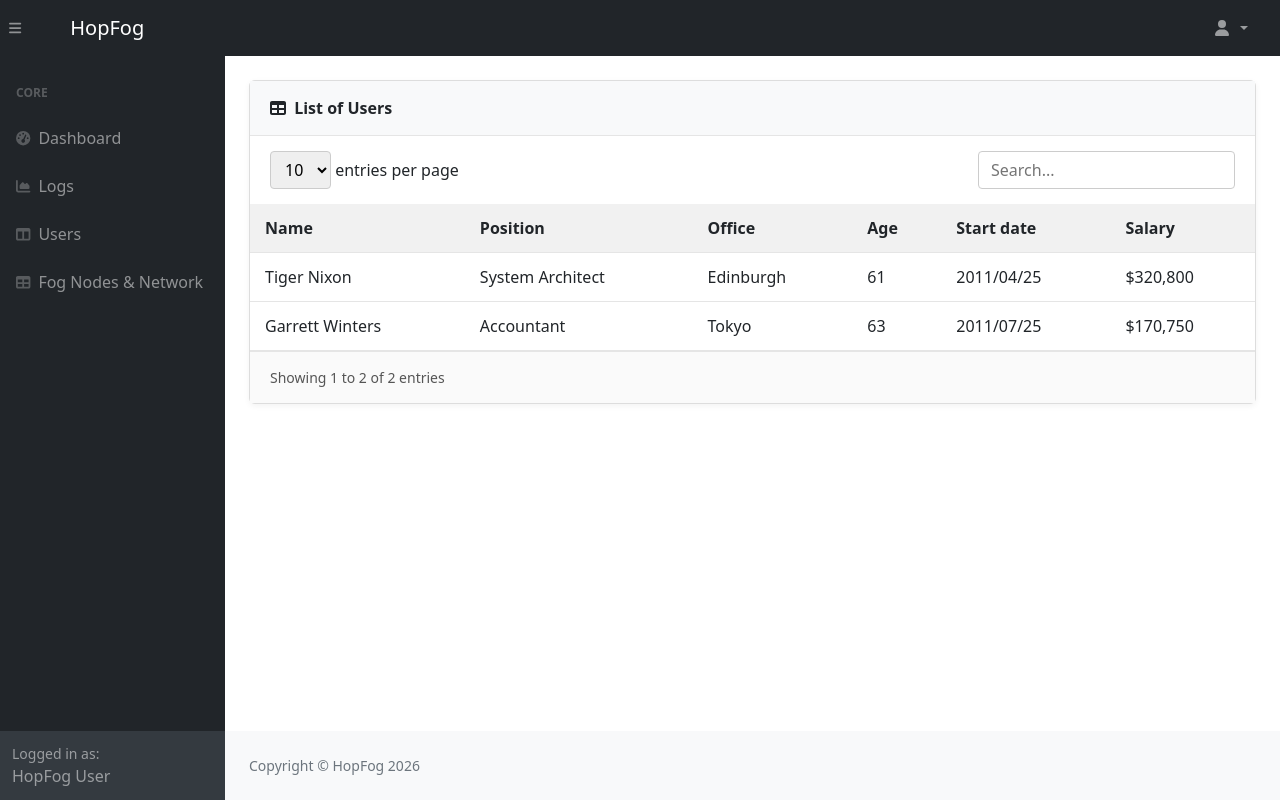
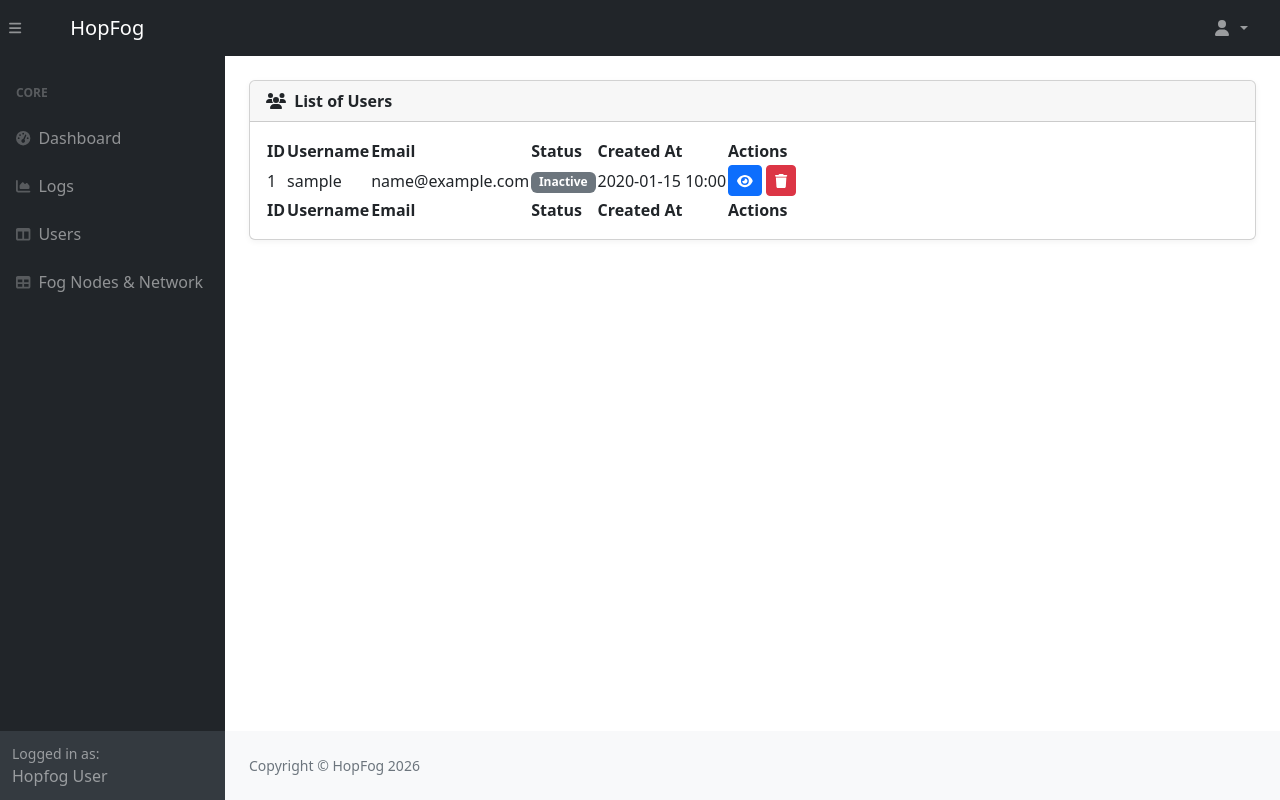
Before and after one commit to kurtLuza/HopFog-Web, a FastAPI app: template templates/user.html in a window 1280 px wide. Run offline with FastAPI, Linux system fonts and the light colour scheme; the template is opened without the code that fills it: most values are stand-ins (such as "Sample title", 1, 10 or a date in 2020); some libraries are stand-ins or nearby versions.

Commit message:
added a register and login page and edited the user page

```diff
--- a/app/main.py
+++ b/app/main.py
@@ -1,5 +1,6 @@
-from fastapi import FastAPI, Request, Depends
-from fastapi.responses import HTMLResponse
+import bcrypt
+from fastapi import FastAPI, Request, Depends, Form, HTTPException
+from fastapi.responses import HTMLResponse, RedirectResponse
 from fastapi.templating import Jinja2Templates
 from fastapi.staticfiles import StaticFiles
 
@@ -13,6 +14,9 @@ from database.connection import engine
 from database.models import Base
 from database.models import Message, MessageRecipient, User
 from database.deps import get_db
+
+
+from routes.auth import verify_password, get_password_hash, create_access_token, verify_token
 
 
 from routes.users import router as users_router
@@ -35,14 +39,99 @@ def on_startup():
 def login_page(request: Request):
     return templates.TemplateResponse("login.html", {"request": request})
 
+@app.post("/login")
+async def login(
+    email: str = Form(...),
+    password: str = Form(...),
+    db: Session = Depends(get_db)
+):
+    print(f"\n=== LOGIN ATTEMPT ===")
+    print(f"Email: {email}")
+    print(f"Password entered: '{password}'")
+    print(f"Password length: {len(password)} chars, {len(password.encode('utf-8'))} bytes")
+
+    user = db.query(User).filter(User.email == email).first()
+
+    if not user:
+        print(f"User not found!")
+        raise HTTPException(status_code=401, detail="Invalid email or password")
+
+    print(f"User found: {user.username}")
+    print(f"Stored hash: {user.password_hash}")
+    print(f"Hash type: {type(user.password_hash)}")
+
+    # Manual verification test
+    try:
+        password_bytes = password.encode('utf-8')
+        hash_bytes = user.password_hash.encode('utf-8')
+
+        print(f"Password bytes: {password_bytes}")
+        print(f"Hash bytes length: {len(hash_bytes)}")
+
+        result = bcrypt.checkpw(password_bytes, hash_bytes)
+        print(f"bcrypt.checkpw result: {result}")
+
+        if not result:
+            print(f"Password verification FAILED")
+            raise HTTPException(status_code=401, detail="Invalid email or password")
+
+    except Exception as e:
+        print(f"Exception during verification: {type(e).__name__}: {e}")
+        import traceback
+        traceback.print_exc()
+        raise HTTPException(status_code=401, detail="Invalid email or password")
+
+    print(f"Login successful!")
+
+    token = create_access_token(data={"sub": user.email})
+    response = RedirectResponse(url="/dashboard", status_code=302)
+    response.set_cookie(key="access_token", value=f"Bearer {token}", httponly=True)
+    return response
+
 @app.get("/register", response_class=HTMLResponse)
 def register(request: Request):
     return templates.TemplateResponse("register.html", {"request": request})
 
+@app.post("/register")
+async def register_user(
+    email: str = Form(...),
+    username: str = Form(...),
+    password: str = Form(...),
+    db: Session = Depends(get_db)
+):
+    print(f"DEBUG - Registering user:")
+    print(f"  Email: {email}")
+    print(f"  Username: {username}")
+    print(f"  Password length: {len(password)} chars, {len(password.encode('utf-8'))} bytes")
+    # Check if email already exists
+    existing_user = db.query(User).filter(User.email == email).first()
+    if existing_user:
+        raise HTTPException(status_code=400, detail="Email already registered")
+
+    # Check if username already exists
+    existing_username = db.query(User).filter(User.username == username).first()
+    if existing_username:
+        raise HTTPException(status_code=400, detail="Username already taken")
+
+    # Hash the password (NOT the SECRET_KEY!)
+    hashed_password = get_password_hash(password)
+    print(f"  Hashed password successfully")
+
+      # Create new user
+    new_user = User(
+        email=email,
+        username=username,
+        password_hash=hashed_password
+    )
+    db.add(new_user)
+    db.commit()
+
+    print(f"  User created successfully with ID: {new_user.id}")
+    return RedirectResponse(url="/?registered=true", status_code=302)
+
 @app.get("/dashboard", response_class=HTMLResponse)
-def dashboard(request: Request, db: Session = Depends(get_db)):
+def dashboard(request: Request, db: Session = Depends(get_db), current_user: User= Depends(verify_token)):
     Sender = aliased(User)
-    Recipient = aliased(User)
 
     # Query messages with sender and recipients
     messages_query = db.query(
@@ -70,16 +159,51 @@ def dashboard(request: Request, db: Session = Depends(get_db)):
 
     return templates.TemplateResponse("dashboard.html", {
         "request": request,
-        "messages": messages
+        "messages": messages,
+        "current_user": current_user
     })
 
 @app.get("/users", response_class=HTMLResponse)
-def users(request: Request):
-    return templates.TemplateResponse("user.html", {"request": request})
+def users(request: Request, db: Session = Depends(get_db), current_user: User = Depends(verify_token)):
+    users_list = db.query(User).all()
+
+    return templates.TemplateResponse("user.html", {
+        "request": request,
+        "users": users_list,
+        "current_user": current_user
+    })
 
 @app.get("/logs", response_class=HTMLResponse)
-def logs(request: Request):
-    return templates.TemplateResponse("logs.html", {"request": request})
+def logs(request: Request, db: Session = Depends(get_db), current_user: User = Depends(verify_token)):
+    Sender = aliased(User)
+
+    messages_query = db.query(
+        Message.id,
+        Message.body,
+        Message.created_at,
+        Sender.username.label('sender_username')
+    ).join(Sender, Message.sender_id == Sender.id).all()
+
+    messages = []
+    for msg in messages_query:
+        recipients = db.query(User.username).join(
+            MessageRecipient, User.id == MessageRecipient.user_id
+        ).filter(MessageRecipient.message_id == msg.id).all()
+
+        messages.append({
+            'id': msg.id,
+            'from': msg.sender_username,
+            'to': [r.username for r in recipients],
+            'message': msg.body,
+            'date': msg.created_at
+        })
+
+    return templates.TemplateResponse("logs.html", {
+        "request": request,
+        "messages": messages,
+        "current_user": current_user
+    })
+
 
 @app.get("/test-db")
 def test_db():
@@ -100,3 +224,13 @@ def delete_message(message_id: int, db: Session = Depends(get_db)):
         db.commit()
         return {"message": "Message deleted successfully"}
     return {"error": "Message not found"}
+
+@app.get("/debug/users")
+def debug_users(db: Session = Depends(get_db)):
+    users = db.query(User).all()
+    return [{
+        "id": user.id,
+        "email": user.email,
+        "username": user.username,
+        "created_at": user.created_at
+    } for user in users]
--- /dev/null
+++ b/routes/auth.py
@@ -0,0 +1,57 @@
+import bcrypt
+import os
+from jose import JWTError, jwt
+from datetime import datetime, timedelta
+from fastapi import Depends, HTTPException, Cookie
+from sqlalchemy.orm import Session
+from dotenv import load_dotenv
+from database.deps import get_db
+from database.models import User
+
+load_dotenv()
+
+SECRET_KEY = os.getenv("SECRET_KEY", "your-secret-key-change-this")
+ALGORITHM = "HS256"
+ACCESS_TOKEN_EXPIRE_MINUTES = 30
+
+def verify_password(plain_password: str, hashed_password: str) -> bool:
+    # Truncate password if needed
+    password_bytes = plain_password.encode('utf-8')
+    if len(password_bytes) > 72:
+        password_bytes = password_bytes[:72]
+
+    return bcrypt.checkpw(password_bytes, hashed_password.encode('utf-8'))
+
+def get_password_hash(password: str) -> str:
+    # Truncate password if needed
+    password_bytes = password.encode('utf-8')
+    if len(password_bytes) > 72:
+        password_bytes = password_bytes[:72]
+
+    hashed = bcrypt.hashpw(password_bytes, bcrypt.gensalt())
+    return hashed.decode('utf-8')
+
+def create_access_token(data: dict):
+    to_encode = data.copy()
+    expire = datetime.utcnow() + timedelta(minutes=ACCESS_TOKEN_EXPIRE_MINUTES)
+    to_encode.update({"exp": expire})
+    return jwt.encode(to_encode, SECRET_KEY, algorithm=ALGORITHM)
+
+def verify_token(access_token: str = Cookie(None), db: Session = Depends(get_db)):
+    if not access_token:
+        raise HTTPException(status_code=401, detail="Not authenticated")
+
+    try:
+        token = access_token.replace("Bearer ", "")
+        payload = jwt.decode(token, SECRET_KEY, algorithms=[ALGORITHM])
+        email: str = payload.get("sub")
+        if email is None:
+            raise HTTPException(status_code=401, detail="Invalid token")
+
+        user = db.query(User).filter(User.email == email).first()
+        if user is None:
+            raise HTTPException(status_code=401, detail="User not found")
+
+        return user
+    except JWTError:
+        raise HTTPException(status_code=401, detail="Invalid token")
--- a/templates/base.html
+++ b/templates/base.html
@@ -79,7 +79,11 @@
 
                 <div class="sb-sidenav-footer">
                     <div class="small">Logged in as:</div>
-                    HopFog User
+                    {% if current_user %}
+                        {{ current_user.username}}
+                    {% else %}
+                        Hopfog User
+                    {% endif %}
                 </div>
             </nav>
         </div>
--- a/templates/dashboard.html
+++ b/templates/dashboard.html
@@ -113,6 +113,4 @@
 <script src="https://cdnjs.cloudflare.com/ajax/libs/Chart.js/2.8.0/Chart.min.js" crossorigin="anonymous"></script>
 <script src="https://cdn.jsdelivr.net/npm/simple-datatables@7.1.2/dist/umd/simple-datatables.min.js" crossorigin="anonymous"></script>
 <script src="{{ url_for('static', path='js/datatables-simple-demo.js') }}"></script>
-<script src="{{ url_for('static', path='js/chart-area-demo.js') }}"></script>
-<script src="{{ url_for('static', path='js/chart-bar-demo.js') }}"></script>
 {% endblock %}
--- a/templates/user.html
+++ b/templates/user.html
@@ -2,65 +2,101 @@
 {% block title %}Users{% endblock %}
 {% block content %}
 
-<div class="table-card">
-    <div class="table-card-header">
-        <i class="fas fa-table me-1"></i> List of Users
+<div class="card mb-4">
+    <div class="card-header">
+        <i class="fas fa-users me-1"></i>
+        List of Users
     </div>
-
-    <div class="table-toolbar">
-        <div class="entries-select">
-            <select>
-                <option>10</option>
-                <option>25</option>
-                <option>50</option>
-            </select>
-            entries per page
-        </div>
-
-        <div class="search-box">
-            <input type="text" placeholder="Search...">
-        </div>
-    </div>
-
-    <table class="styled-table">
-        <thead>
-            <tr>
-                <th>Name</th>
-                <th>Position</th>
-                <th>Office</th>
-                <th>Age</th>
-                <th>Start date</th>
-                <th>Salary</th>
-            </tr>
-        </thead>
-        <tbody>
-            <tr>
-                <td>Tiger Nixon</td>
-                <td>System Architect</td>
-                <td>Edinburgh</td>
-                <td>61</td>
-                <td>2011/04/25</td>
-                <td>$320,800</td>
-            </tr>
-            <tr>
-                <td>Garrett Winters</td>
-                <td>Accountant</td>
-                <td>Tokyo</td>
-                <td>63</td>
-                <td>2011/07/25</td>
-                <td>$170,750</td>
-            </tr>
-        </tbody>
-    </table>
-
-    <div class="table-footer">
-        Showing 1 to 2 of 2 entries
+    <div class="card-body">
+        <table id="datatablesSimple">
+            <thead>
+                <tr>
+                    <th>ID</th>
+                    <th>Username</th>
+                    <th>Email</th>
+                    <th>Status</th>
+                    <th>Created At</th>
+                    <th>Actions</th>
+                </tr>
+            </thead>
+            <tfoot>
+                <tr>
+                    <th>ID</th>
+                    <th>Username</th>
+                    <th>Email</th>
+                    <th>Status</th>
+                    <th>Created At</th>
+                    <th>Actions</th>
+                </tr>
+            </tfoot>
+            <tbody>
+                {% for user in users %}
+                <tr>
+                    <td>{{ user.id }}</td>
+                    <td>{{ user.username }}</td>
+                    <td>{{ user.email }}</td>
+                    <td>
+                        {% if user.is_active %}
+                            <span class="badge bg-success">Active</span>
+                        {% else %}
+                            <span class="badge bg-secondary">Inactive</span>
+                        {% endif %}
+                    </td>
+                    <td>{{ user.created_at.strftime('%Y-%m-%d %H:%M') if user.created_at else 'N/A' }}</td>
+                    <td>
+                        <button class="btn btn-sm btn-primary view-user-btn" data-user-id="{{ user.id }}">
+                            <i class="fas fa-eye"></i>
+                        </button>
+                        <button class="btn btn-sm btn-danger delete-user-btn" data-user-id="{{ user.id }}">
+                            <i class="fas fa-trash"></i>
+                        </button>
+                    </td>
+                </tr>
+                {% else %}
+                <tr>
+                    <td colspan="6" style="text-align: center;">No users found</td>
+                </tr>
+                {% endfor %}
+            </tbody>
+        </table>
     </div>
 </div>
+
 {% endblock %}
 
 {% block extra_js %}
-<!-- <script src="https://cdnjs.cloudflare.com/ajax/libs/Chart.js/2.8.0/Chart.min.js" crossorigin="anonymous"></script>
 <script src="https://cdn.jsdelivr.net/npm/simple-datatables@7.1.2/dist/umd/simple-datatables.min.js" crossorigin="anonymous"></script>
-<script src="{{ url_for('static', path='js/datatables-simple-demo.js') }}"></script> -->
+<script>
+    // Initialize DataTable
+    const dataTable = document.getElementById('datatablesSimple');
+    if (dataTable) {
+        new simpleDatatables.DataTable(dataTable);
+    }
+
+    // View user buttons
+    document.addEventListener('click', function(e) {
+        if (e.target.closest('.view-user-btn')) {
+            const userId = e.target.closest('.view-user-btn').getAttribute('data-user-id');
+            alert('View user details for ID: ' + userId);
+            // window.location.href = '/users/' + userId;
+        }
+
+        if (e.target.closest('.delete-user-btn')) {
+            const userId = e.target.closest('.delete-user-btn').getAttribute('data-user-id');
+            if (confirm('Are you sure you want to delete this user?')) {
+                fetch(`/api/users/${userId}`, {
+                    method: 'DELETE',
+                })
+                .then(response => response.json())
+                .then(data => {
+                    alert('User deleted successfully!');
+                    window.location.reload();
+                })
+                .catch(error => {
+                    alert('Error deleting user: ' + error);
+                });
+            }
+        }
+    });
+</script>
 {% endblock %}
```
Also changed, not shown: database/models.py (+4 -3 lines), templates/login.html (+7 -11 lines), templates/logs.html (+33 -45 lines), templates/register.html (+21 -14 lines).
